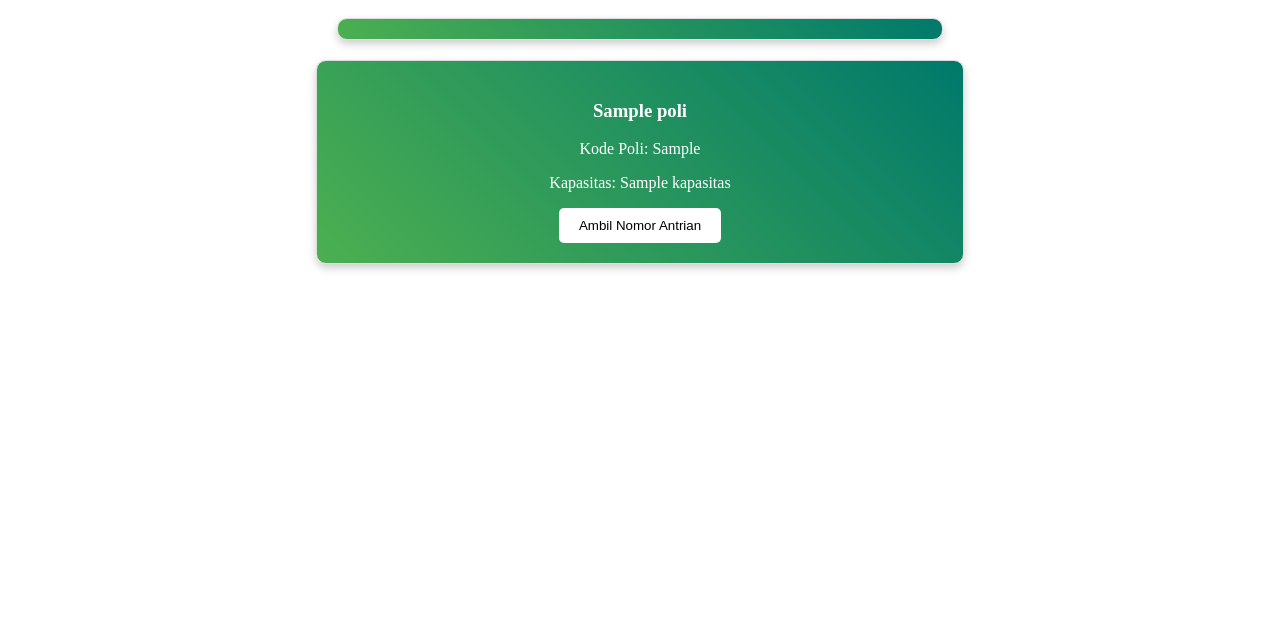
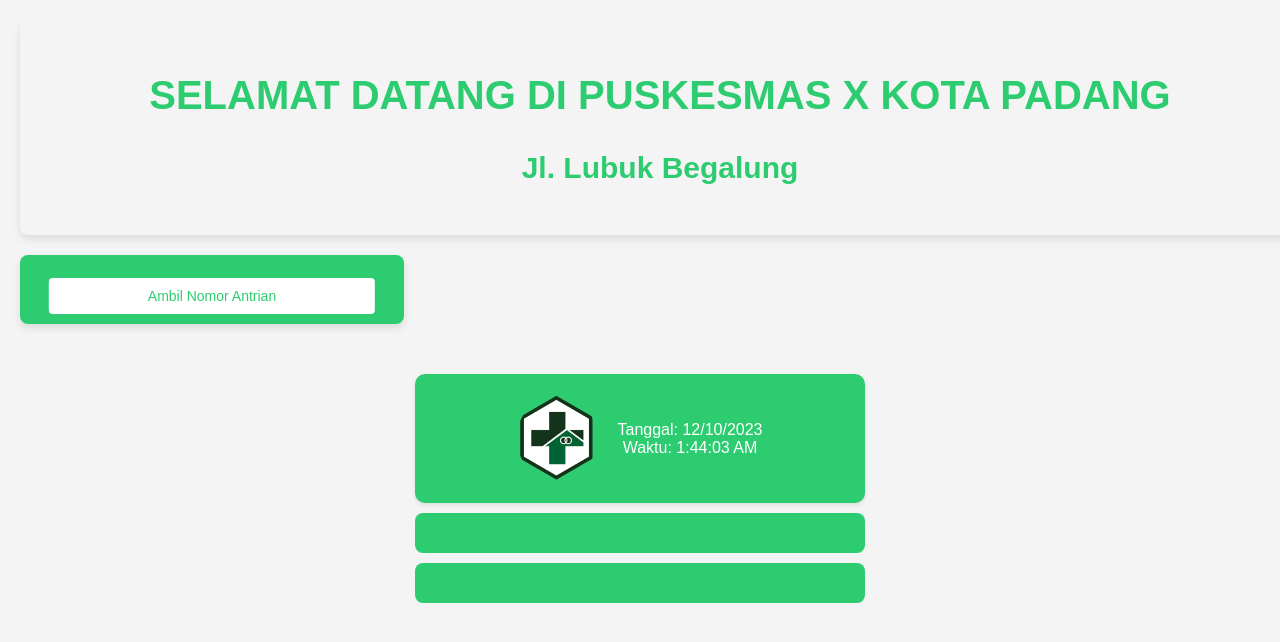
Before and after one commit to miko1742QQ/app_me, a CodeIgniter 4 app: template app/Views/nomor_antrian.php in a window 1280 px wide. Shown: the top 642 px of the page. Run offline with PHP 8.4 and a stand-in for CodeIgniter, Linux system fonts and the light colour scheme; the template is opened without the code that fills it: most values are stand-ins (such as "Sample title", 1, 10 or a date in 2020); some libraries are stand-ins or nearby versions.

Commit message:
fixing bugs

```diff
--- a/app/Models/DaftarNomorAntrianModel.php
+++ b/app/Models/DaftarNomorAntrianModel.php
@@ -34,6 +34,7 @@ class DaftarNomorAntrianModel extends Model
             ->join('poli', 'poli.id=no_antrian.id_poli')
             ->where('poli.kode_poli', $jenisPoli)
             ->where('no_antrian.status', 'waiting')
+            ->orderBy('no_antrian.nomor_antrian', 'ASC')
             ->get()
             ->getResultArray();
     }
--- a/app/Views/nomor_antrian.php
+++ b/app/Views/nomor_antrian.php
@@ -2,28 +2,63 @@
 
 <?= $this->section('page-content'); ?>
 
-<div class="container">
-    <div class="card" id="nomor-antrian-card">
-        <div id="nomor-antrian-terakhir-container"></div>
-        <div id="nomor-antrian-berjalan-container"></div>
+<div class="d-flex gap-4 justify-content-between p-3">
+    <div class="containerBidangPoli" id="containerBidangPoli">
+        <div class="containerBranch">
+            <h2>SELAMAT DATANG DI PUSKESMAS X KOTA PADANG</h2>
+            <h3>Jl. Lubuk Begalung</h3>
+        </div>
+        <?php foreach ($poli as $p) : ?>
+            <div class="cardNomorAntrian" data-id="<?= $p['id'] ?>">
+                <h3><?= $p['nama_poli'] ?></h3>
+                <button class="ambilnomor">Ambil Nomor Antrian</button>
+            </div>
+        <?php endforeach; ?>
     </div>
-</div>
 
-<div class="containerNomorAntrian">
-    <?php foreach ($poli as $p) : ?>
-        <div class="cardNomorAntrian" data-id="<?= $p['id'] ?>">
-            <h3 class="text-white"><?= $p['nama_poli'] ?></h3>
-            <p>Kode Poli: <?= $p['kode_poli'] ?></p>
-            <p>Kapasitas: <?= $p['kapasitas'] ?></p>
-            <button class="ambil-nomor-btn">Ambil Nomor Antrian</button>
+    <div class="containerNomorAntrian" id="containerNomorAntrian">
+        <div class="header-container">
+            <img src="../../logopuskesmas.png" alt="" width="100">
+            <div class="info-container">
+                <span id="tanggal"></span>
+                <span id="waktu"></span>
+            </div>
         </div>
-    <?php endforeach; ?>
+
+        <div class="container_nomorantrianberjalan" id="container_nomorantrianberjalan"></div>
+        <div class="container_nomorselanjutnya" id="container_nomorselanjutnya"></div>
+    </div>
 </div>
 
 <script>
     document.addEventListener('DOMContentLoaded', function() {
-        const ambilNomorBtns = document.querySelectorAll('.ambil-nomor-btn');
-        const nomorAntrianBerjalanContainer = document.getElementById('nomor-antrian-berjalan-container');
+        const ambilNomorBtns = document.querySelectorAll('.ambilnomor');
+        const nomorAntrianBerjalanContainer = document.getElementById('container_nomorantrianberjalan');
+        const nomorAntrianSelanjutnyaContainer = document.getElementById('container_nomorselanjutnya');
+        var tanggalElement = document.getElementById('tanggal');
+        var waktuElement = document.getElementById('waktu');
+
+        function updateWaktu() {
+            var sekarang = new Date();
+
+            var tanggal = sekarang.toLocaleDateString();
+            var waktu = sekarang.toLocaleTimeString();
+
+            tanggalElement.textContent = 'Tanggal: ' + tanggal;
+            waktuElement.textContent = 'Waktu: ' + waktu;
+        }
+
+        // Pertama kali, panggil fungsi pembaruan waktu
+        updateWaktu();
+
+        // Selanjutnya, atur pembaruan waktu setiap detik
+        setInterval(updateWaktu, 1000);
+
+        // Restore data from sessionStorage
+        const storedNomorAntrianBerjalan = sessionStorage.getItem('nomorAntrianBerjalan');
+        const storedNomorAntrianSelanjutnya = sessionStorage.getItem('nomorAntrianSelanjutnya');
+        nomorAntrianBerjalanContainer.innerHTML = storedNomorAntrianBerjalan || '';
+        nomorAntrianSelanjutnyaContainer.innerHTML = storedNomorAntrianSelanjutnya || '';
 
         nomorAntrianBerjalanContainer.addEventListener('click', function(event) {
             if (event.target.classList.contains('cetak-btn')) {
@@ -41,43 +76,32 @@
                     const response = await fetch('<?= base_url('ambil-nomor-antrian/') ?>' + parseInt(idPoli));
                     const data = await response.json();
 
-                    console.log('Data yang diterima dari server:', data);
-
                     if (data.error !== undefined) {
                         const cardContainer = btn.closest('.cardNomorAntrian');
                         cardContainer.innerHTML += `
                             <div class="error-container">
-                                <p class="error-message">${data.error}</p>
+                                <p class="css_cetak text-danger font-weight-bold">${data.error}</p>
                             </div>
                         `;
                     } else {
-                        console.log('Data yang akan ditampilkan:', data);
-                        const lastProcessedQueueNumber = data.last_processed_queue_number;
-
-                        nomorAntrianBerjalanContainer.innerHTML =
-                            `
-                            <div class="nomor-antrian-container">
-                                <div class="d-flex">
-                                    <div class="card">
-                                        <span class="nomor-antrian-title text-white h-100">Nomor Antrian <br> ${data.nama_poli}</span>
-                                        <p class="nomor-antrian-large-text">${data.nomor_antrian}</p>
-                                    </div>
-
-                                    <div class="card">
-                                        <span class="nomor-antrian-title text-white h-100">Nomor Antrian Selanjutnya<br> ${data.nama_poli}</span>
-                                        <p class="nomor-antrian-large-text">${data.nomor_antrianselanjutnya}</p>
-                                    </div>
-                                </div>
-                            </div>
-                            ` +
+                        nomorAntrianBerjalanContainer.innerHTML = `
+                            <div class="container_nomorantrianberjalan">
+                            <span>Nomor Antrian</span>
+                            <span style="font-size: 24px">${data.nama_poli}</span>
+                            <span style="font-size: 58px;">${data.nomor_antrian}</span>
+                            </div>` +
                             `<button class="css_cetak cetak-btn" data-nama="${data.nama_poli}" data-nomor="${data.nomor_antrian}">Cetak Nomor Antrian</button>`;
 
-                        const nomorAntrianSebelumnya = document.querySelector('.nomor-antrian-sebelumnya');
-                        if (nomorAntrianSebelumnya) {
-                            nomorAntrianSebelumnya.remove();
-                        }
+                        nomorAntrianSelanjutnyaContainer.innerHTML = `
+                            <div class="container_nomorselanjutnya">
+                            <span>Antrian Selanjutnya</span>
+                            <span style="font-size: 24px">${data.nama_poli}</span>
+                            <span style="font-size: 58px;">${data.nomor_antrianselanjutnya}</span>
+                            </div>`;
 
-                        nomorAntrianBerjalanContainer.classList.add('nomor-antrian-selesai');
+                        // Store data in sessionStorage
+                        sessionStorage.setItem('nomorAntrianBerjalan', nomorAntrianBerjalanContainer.innerHTML);
+                        sessionStorage.setItem('nomorAntrianSelanjutnya', nomorAntrianSelanjutnyaContainer.innerHTML);
                     }
                 } catch (error) {
                     console.error('Error parsing JSON:', error);
@@ -92,154 +116,4 @@
         }
     });
 </script>
-
-<style>
-    .container {
-        display: flex;
-        flex-wrap: wrap;
-        justify-content: space-around;
-    }
-
-    .containerNomorAntrian {
-        display: flex;
-        flex-wrap: wrap;
-        justify-content: space-around;
-        width: 100%;
-    }
-
-    .nomor-antrian-large-text {
-        font-size: 60px;
-    }
-
-    .nomor-antrian-title {
-        font-size: 25px;
-    }
-
-    .card {
-        width: 48%;
-        box-sizing: border-box;
-        margin: 10px;
-        padding: 10px;
-        border: 1px solid #ddd;
-        border-radius: 10px;
-        background: linear-gradient(45deg, #4caf50, #00796b);
-        color: #fff;
-        position: relative;
-        overflow: hidden;
-        transition: transform 0.3s ease-in-out;
-        box-shadow: 0 4px 8px rgba(0, 0, 0, 0.2);
-        text-align: center;
-    }
-
-    .card:hover {
-        transform: scale(1.05);
-    }
-
-    .card::before {
-        content: '';
-        position: absolute;
-        width: 100%;
-        height: 100%;
-        background: linear-gradient(to bottom, rgba(255, 255, 255, 0.2), rgba(255, 255, 255, 0));
-        top: 0;
-        left: 0;
-        z-index: -1;
-        border-radius: 10px;
-    }
-
-    .cardNomorAntrian {
-        margin: 10px;
-        padding: 20px;
-        border: 1px solid #ddd;
-        border-radius: 10px;
-        background: linear-gradient(45deg, #4caf50, #00796b);
-        color: #fff;
-        position: relative;
-        overflow: hidden;
-        transition: transform 0.3s ease-in-out;
-        box-shadow: 0 4px 8px rgba(0, 0, 0, 0.2);
-        text-align: center;
-    }
-
-    .cardNomorAntrian:hover {
-        transform: scale(1.05);
-    }
-
-    .cardNomorAntrian::before {
-        content: '';
-        position: absolute;
-        height: 100%;
-        background: linear-gradient(to bottom, rgba(255, 255, 255, 0.2), rgba(255, 255, 255, 0));
-        top: 0;
-        left: 0;
-        z-index: -1;
-        border-radius: 10px;
-    }
-
-    .css_cetak {
-        background-color: #fff;
-        color: black;
-        padding: 10px 20px;
-        border: none;
-        border-radius: 5px;
-        cursor: pointer;
-        transition: background-color 0.3s, transform 0.3s;
-    }
-
-    .css_cetak:hover {
-        background-color: #00796b;
-        transform: scale(1.1);
-    }
-
-    .ambil-nomor-btn {
-        background-color: #fff;
-        color: black;
-        padding: 10px 20px;
-        border: none;
-        border-radius: 5px;
-        cursor: pointer;
-        transition: background-color 0.3s, transform 0.3s;
-    }
-
-    .ambil-nomor-btn:hover {
-        background-color: #00796b;
-        transform: scale(1.1);
-    }
-
-    .error-container {
-        background-color: #ffebee;
-        /* Warna latar belakang untuk pesan kesalahan */
-        border: 1px solid #e57373;
-        /* Warna batas untuk pesan kesalahan */
-        padding: 10px;
-        /* Ruang dalam untuk memberikan jarak dari batas */
-        border-radius: 5px;
-        /* Membuat sudut elemen menjadi sedikit melengkung */
-        margin-top: 10px;
-        /* Memberikan jarak dari elemen di atasnya */
-    }
-
-    .error-message {
-        color: #d32f2f;
-        /* Warna teks untuk pesan kesalahan */
-        font-size: 16px;
-        /* Ukuran font untuk pesan kesalahan */
-        font-weight: bold;
-        /* Menjadikan teks pesan kesalahan tebal */
-        margin: 0;
-        /* Menghapus margin bawaan dari elemen p */
-    }
-
-    @media (min-width: 768px) {
-        .container {
-            display: flex;
-            flex-wrap: wrap;
-        }
-
-        .cardNomorAntrian {
-            width: 48%;
-        }
-    }
-</style>
-
 <?= $this->endSection(); ?>
--- a/app/Views/templates/indexAntrian.php
+++ b/app/Views/templates/indexAntrian.php
@@ -27,6 +27,7 @@
     <link rel="stylesheet" href="<?= base_url(); ?>../../assets/vendor/css/rtl/core.css" class="template-customizer-core-css" />
     <link rel="stylesheet" href="<?= base_url(); ?>../../assets/vendor/css/rtl/theme-default.css" class="template-customizer-theme-css" />
     <link rel="stylesheet" href="<?= base_url(); ?>../../assets/css/demo.css" />
+    <link rel="stylesheet" href="<?= base_url(); ?>../../assets/css/antrian.css" />
 
     <!-- Vendors CSS -->
     <link rel="stylesheet" href="<?= base_url(); ?>../../assets/vendor/libs/node-waves/node-waves.css" />
```
Also changed, not shown: app/Controllers/DaftarNoAntrianController.php (+11 -0 lines), public/assets/css/antrian.css (added).
